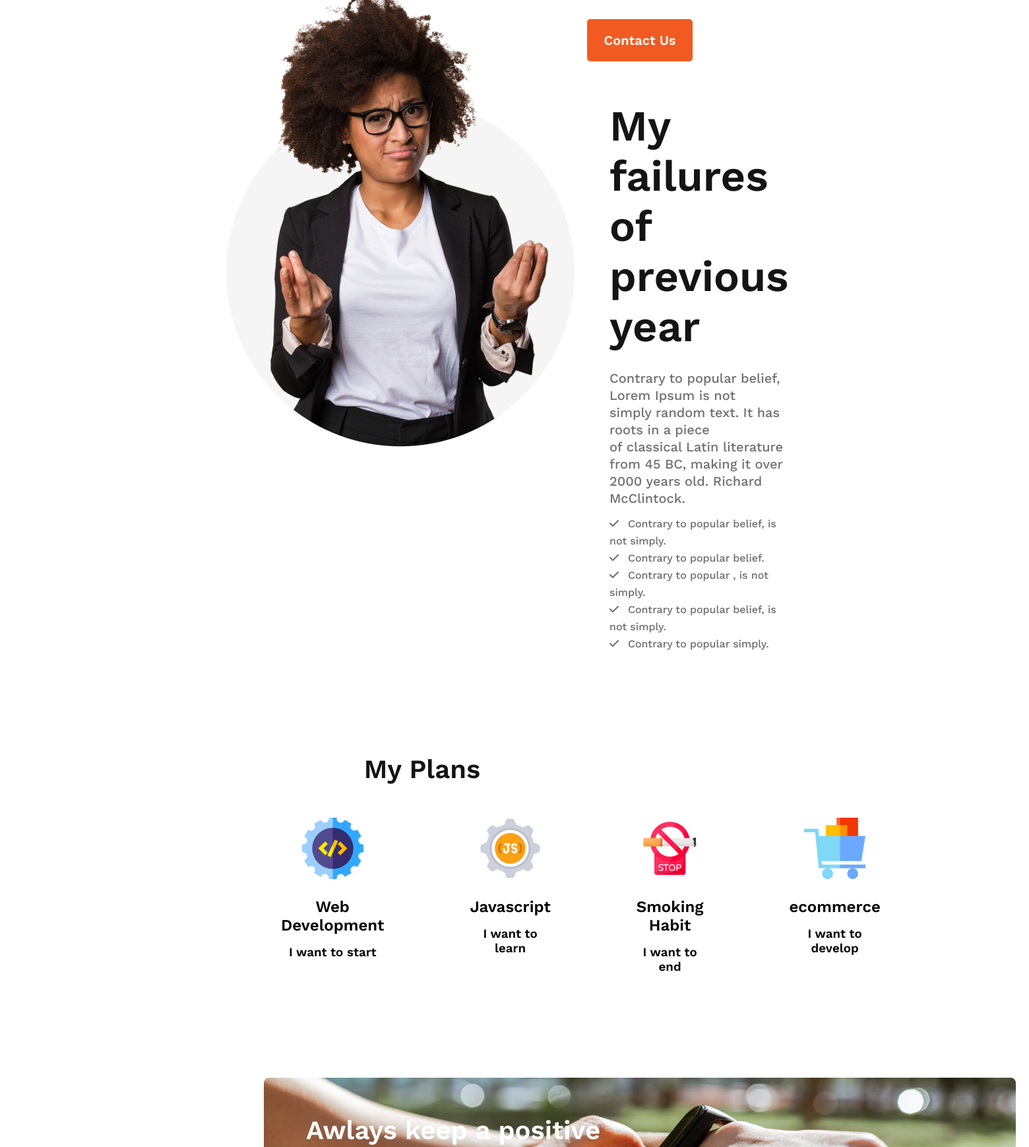
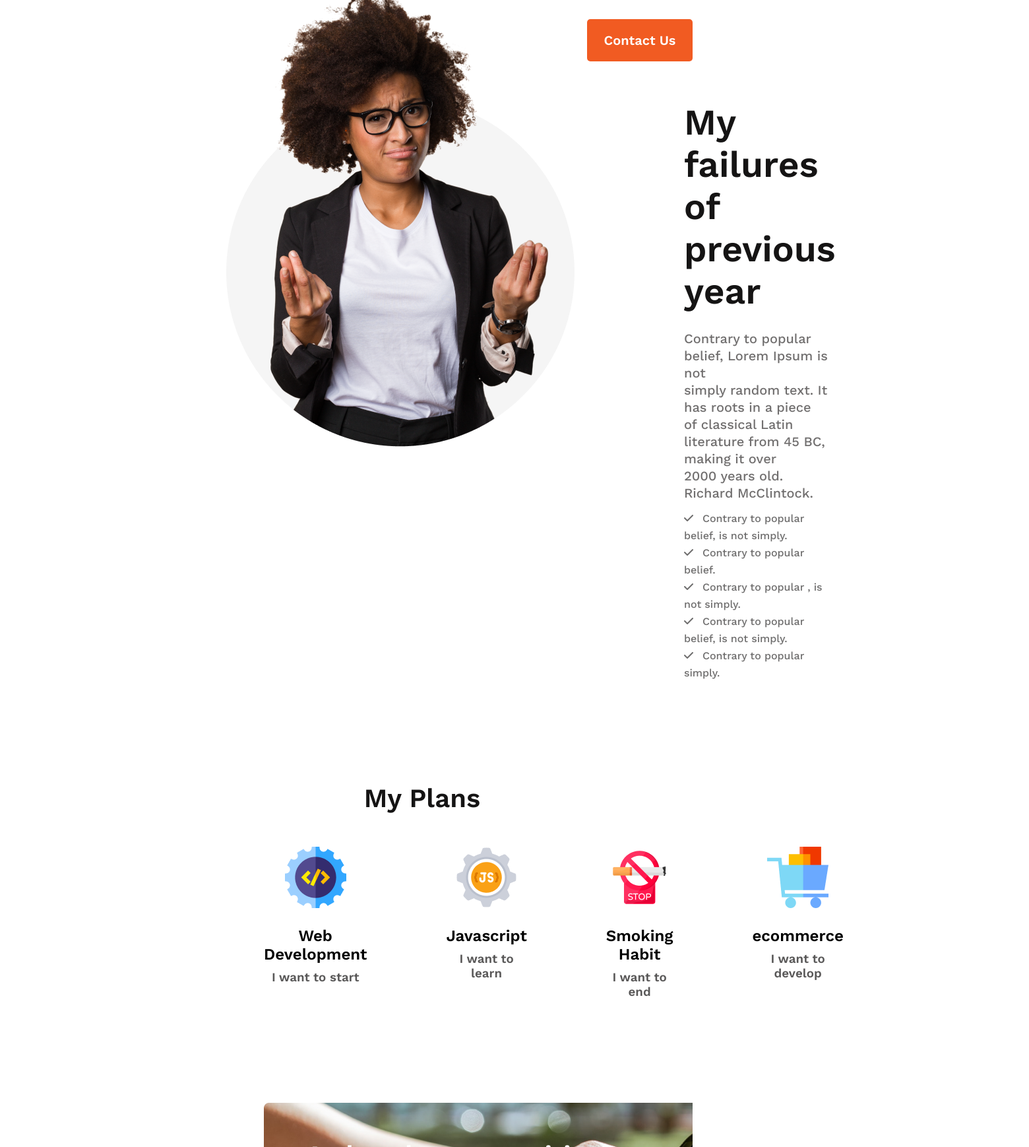
Before and after one commit to jhtanjim/assignment-1, a plain HTML site: page index.html in a window 1280 px wide. Shown: the part 1113-2851 px from the top of the page at 66% size, 1560 px wide, since content can reach past the window. Drawn offline with nearby package versions, Linux system fonts and the light colour scheme.

Commit message:
4th commit

```diff
--- a/Styles/style.css
+++ b/Styles/style.css
@@ -65,6 +65,8 @@
 
 .info {
     padding-top: 200px;
+    padding-left: 113px;
+
 }
 
 .image {
@@ -74,10 +76,8 @@
 .about-title {
     margin-bottom: 27px;
     font-weight: 700;
-    font-size: 65px;
-    line-height: 76px;
+    font-size: 55px;
     color: #151414;
-
 
 }
 
@@ -124,8 +124,8 @@
 .container1 {
     display: flex;
     gap: 20px;
-    padding-left: 326px;
-    padding-right: 450px;
+    padding-left: 300px;
+    padding-right: 500px;
 
     justify-content: space-between;
     margin-bottom: 132px;
@@ -133,26 +133,31 @@
 }
 
 .image {
-    margin-right: 10px;
+    /* margin-right: 10px; */
     text-align: center;
     margin-bottom: 24px;
 }
 
 .service-title {
     text-align: center;
-    margin-bottom: 16px;
+    margin-bottom: 10px;
+
 }
 
 .icon {
     margin-bottom: 24px;
 }
 
+.icon-info {
+    color: #444343e2;
+}
 
 /* contact start */
 .contact {
     background-image: url('../images/watch.png');
     background-repeat: no-repeat;
-    width: 1160px;
+
+    width: 1000x;
     height: 350px;
     margin-left: 400px;
     margin-right: 230px;
```
